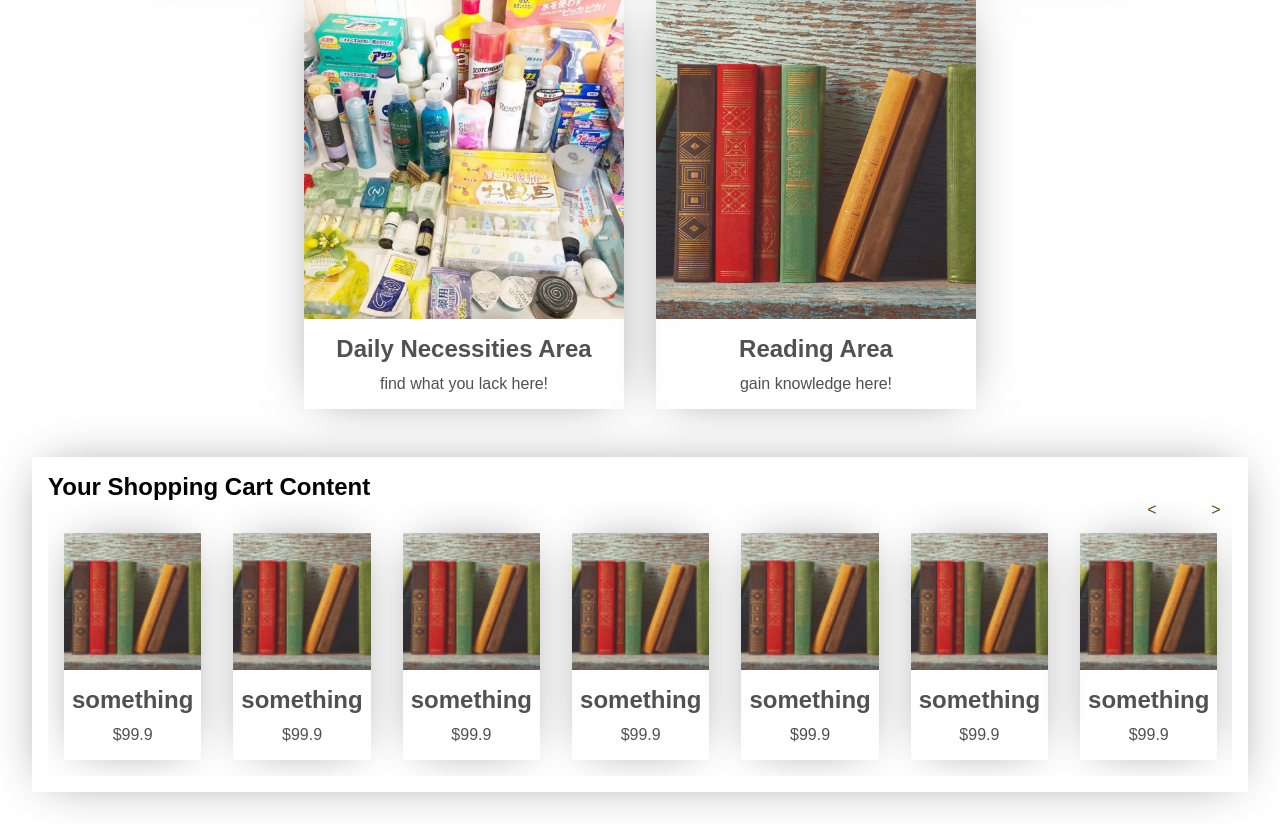
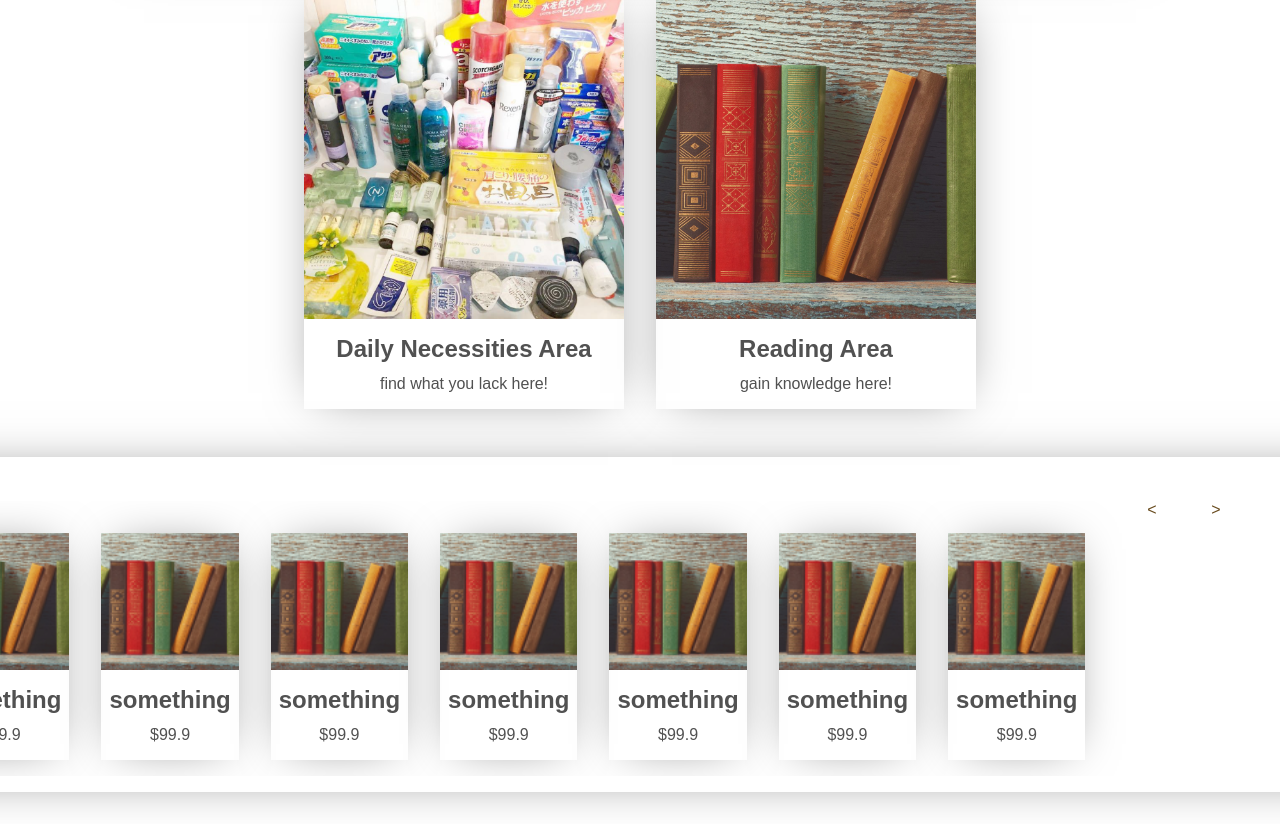
Before and after one commit to THLiu55/Online-Grocery, a Flask app: page / in a window 1280 px wide; the page is wider, and only the part inside the window is pictured. Shown: the part 1277-2101 px from the top of that part. Run offline with Flask 2, Linux system fonts and the light colour scheme.

Commit message:
add js to align

```diff
--- a/configs.py
+++ b/configs.py
@@ -3,7 +3,7 @@ HOSTNAME = '127.0.0.1'
 PORT     = '3306'
 DATABASE = 'online_shop'
 USERNAME = 'root'
-PASSWORD = 'lcjxljlth502'
+PASSWORD = 'Xzy20011224'
 DB_URI = 'mysql+pymysql://{}:{}@{}:{}/{}?charset=utf8'.format(USERNAME,PASSWORD,HOSTNAME,PORT,DATABASE)
 SQLALCHEMY_DATABASE_URI = DB_URI
 SECRET_KEY = 'qr9ur34567823disdha3'
--- a/static/css/shoppingCartMain.css
+++ b/static/css/shoppingCartMain.css
@@ -1,7 +1,8 @@
 /*the style of shopping cart content frame (div)*/
 .shopping-cart-present{
     display: block;
-	margin: 2rem;
+	margin-top: 2rem;
+	margin-bottom: 2rem;
 	padding: 1rem;
 	text-align: left;
 	list-style: none;
--- a/static/js/shoppingSlider.js
+++ b/static/js/shoppingSlider.js
@@ -11,3 +11,21 @@ btn_left.addEventListener("click", function (){
 btn_right.addEventListener("click", function (){
     slider.scrollLeft += 125;
 });
+
+// set the margin of div of shopping cart
+// -- get a single <li>
+var single_li = document.getElementsByClassName("card-item")[0];
+// -- get the width of a single <li>
+var single_li_length = window.getComputedStyle(single_li).width;
+// -- get the margin of a single <li>
+var single_li_margin = window.getComputedStyle(single_li).margin;
+// -- compute the total length of <li>s in a line
+var total_length = 4 * (parseInt(single_li_length) + 2 * parseInt(single_li_margin));
+// -- get the width of the window
+var window_width = window.screen.width;
+// -- compute the margin
+var margin_cart = window_width - total_length;
+// set the margin
+var cart_area = document.getElementsByClassName("shopping-cart-present")[0];
+cart_area.style.marginLeft = margin_cart + 'px';
+cart_area.style.marginRight = margin_cart + 'px';
```
